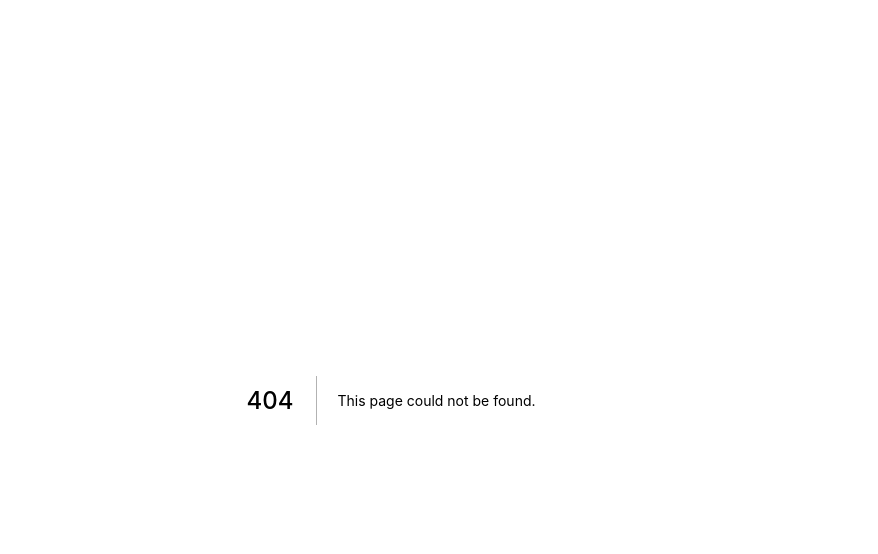
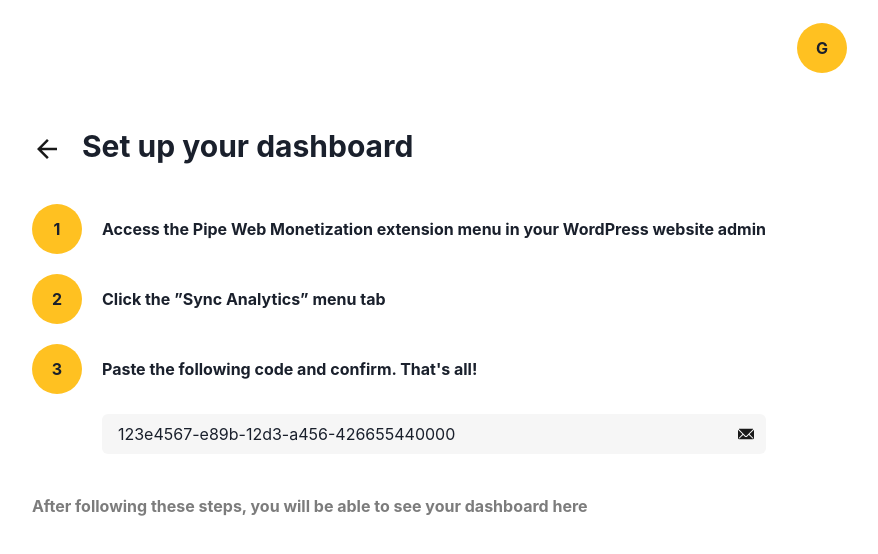
Before and after one commit to PipeWebMonetization/analytics-tool, a Next.js app: page /settings in a window 1280 px wide. Before the commit this address had no page. Shown: the top 554 px of the page, without its empty margins (249-1127 px from the left). Built offline with nearby package versions, Linux system fonts and the light colour scheme.

Commit message:
Create settings page

```diff
--- /dev/null
+++ b/components/circleIcon.tsx
@@ -0,0 +1,25 @@
+import {
+  Text,
+  Flex
+} from "@chakra-ui/react";
+
+const CircleIcon = (props: { number: string }) => {
+  return (
+    <Flex>
+        <Flex
+            backgroundColor={"pipewebmonetization.yellow"}
+            w={"50px"}
+            h={"50px"}
+            borderRadius={"25px"}
+            justifyContent={"center"}
+            align={"center"}
+            fontWeight={"bold"}
+            alignSelf={"center"}
+        >
+            <Text fontWeight={`bold`}>{props.number}</Text>
+        </Flex>
+    </Flex>
+  );
+};
+
+export default CircleIcon;
--- a/components/dashboard/userIcon.tsx
+++ b/components/dashboard/userIcon.tsx
@@ -8,6 +8,7 @@ import {
   MenuList,
 } from "@chakra-ui/react";
 import { signOut } from "next-auth/react";
+import Link from 'next/link';
 
 const UserIcon = (props: { userInitials: string }) => {
   return (
@@ -28,7 +29,7 @@ const UserIcon = (props: { userInitials: string }) => {
         </MenuButton>
         <MenuList>
           <Text pl={3}>Gabriel Piva</Text>
-          <MenuItem>Settings</MenuItem>
+          <MenuItem><Link href="/settings">Settings</Link></MenuItem>
           <MenuItem onClick={() => signOut()}>Sign Out</MenuItem>
         </MenuList>
       </Menu>
--- /dev/null
+++ b/pages/settings.tsx
@@ -0,0 +1,73 @@
+import { NextPage } from "next/types";
+import { Flex, Heading, Text, Input, InputGroup, InputRightElement, useClipboard } from "@chakra-ui/react";
+import UserIcon from "../components/dashboard/userIcon";
+import CircleIcon from "../components/circleIcon";
+import { EmailIcon, ArrowBackIcon } from "@chakra-ui/icons";
+import { useState } from "react";
+import Link from 'next/link';
+
+const Settings: NextPage = () => {
+    const [value, setValue] = useState('123e4567-e89b-12d3-a456-426655440000')
+    const { hasCopied, onCopy } = useClipboard(value)
+
+    return (
+        <Flex w={"100vw"} h={"100vh"} m={"2"} flexDir={"column"}>
+            <Flex
+                flexDir={"row"}
+                w={"100vw"}
+                height={"5em"}
+                justifyContent={"flex-end"}
+            >
+                <UserIcon userInitials="G"></UserIcon>
+            </Flex>
+            <Flex alignSelf={"center"} flexDir={"column"}>
+                <Flex flexDir={"row"} mt={"10"} align={"center"}>
+                    <Heading size={"lg"}>
+                        <Link href="/">
+                            <ArrowBackIcon cursor={"pointer"} mr={"5"} color={"pipewebmonetization.black"} />
+                        </Link>
+                        Set up your dashboard
+                    </Heading>
+                </Flex>
+                <Flex flexDir={"row"} mt={"10"} align={"center"}>
+                    <CircleIcon number="1"></CircleIcon>
+                    <Text fontWeight={`bold`} ml={"5"}>
+                        Access the Pipe Web Monetization extension menu in your WordPress website admin
+                    </Text>
+                </Flex>
+                <Flex flexDir={"row"} mt={"5"} align={"center"}>
+                    <CircleIcon number="2"></CircleIcon>
+                    <Text fontWeight={`bold`} ml={"5"}>
+                        Click the ”Sync Analytics” menu tab
+                    </Text>
+                </Flex>
+                <Flex flexDir={"row"} mt={"5"} align={"center"}>
+                    <CircleIcon number="3"></CircleIcon>
+                    <Text fontWeight={`bold`} ml={"5"}>
+                        Paste the following code and confirm. That's all!
+                    </Text>
+                </Flex>
+                <Flex>
+                <InputGroup mt={'5'} ml={'70px'}>
+                    <Input
+                        isReadOnly
+                        backgroundColor={"rgba(25, 25, 25, 0.04)"}
+                        border={"none"}
+                        value={value}
+                    />
+                    <InputRightElement onClick={onCopy}>
+                        <EmailIcon cursor={"pointer"} color={"pipewebmonetization.black"} />
+                    </InputRightElement>
+                </InputGroup>
+                </Flex>
+                <Flex mt={"10"} align={"center"}>
+                    <Text fontWeight={`bold`} color={"rgba(25, 25, 25, 0.57)"}>
+                        After following these steps, you will be able to see your dashboard here
+                    </Text>
+                </Flex>
+            </Flex>
+        </Flex>
+    );
+}
+
+export default Settings;
```
